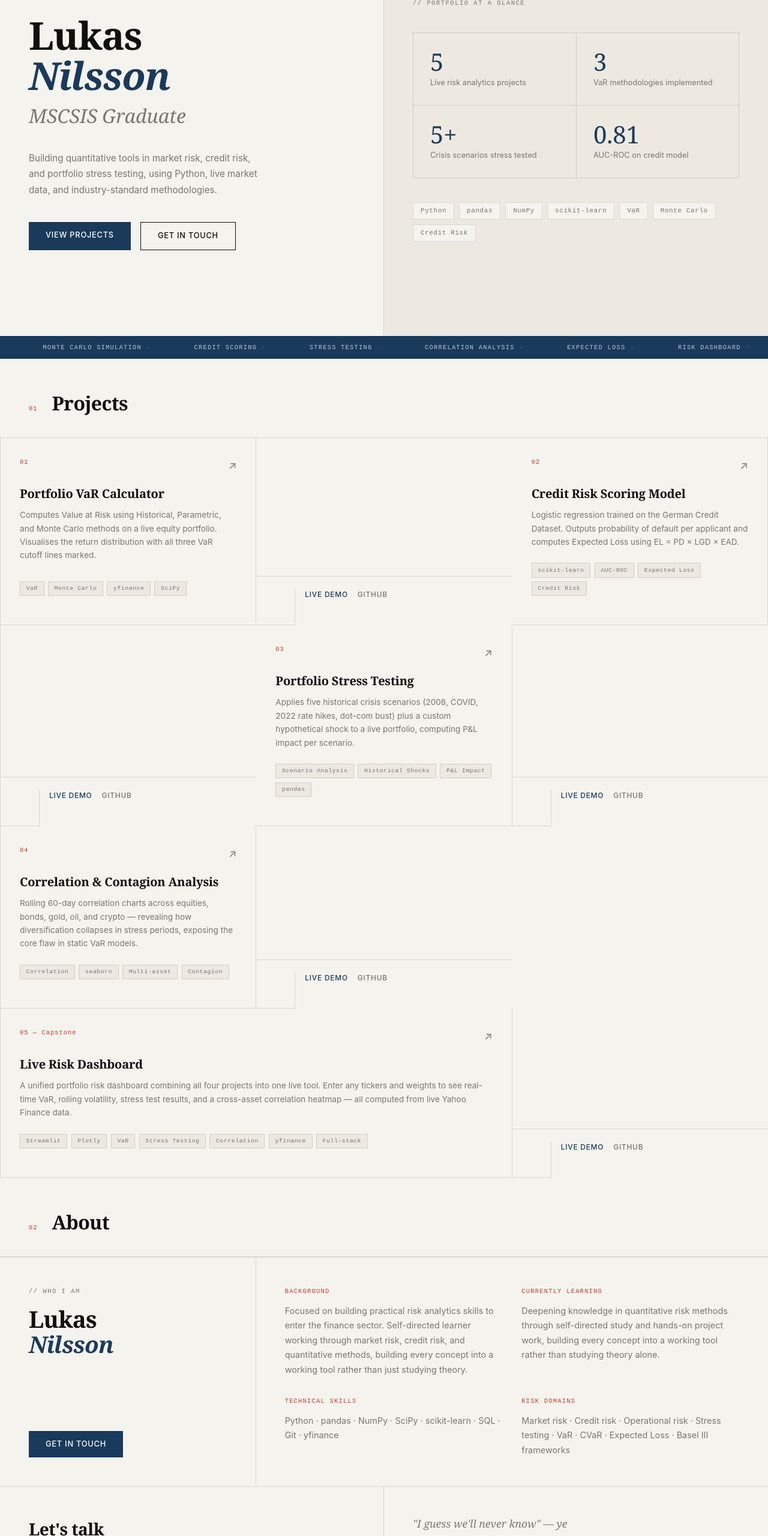
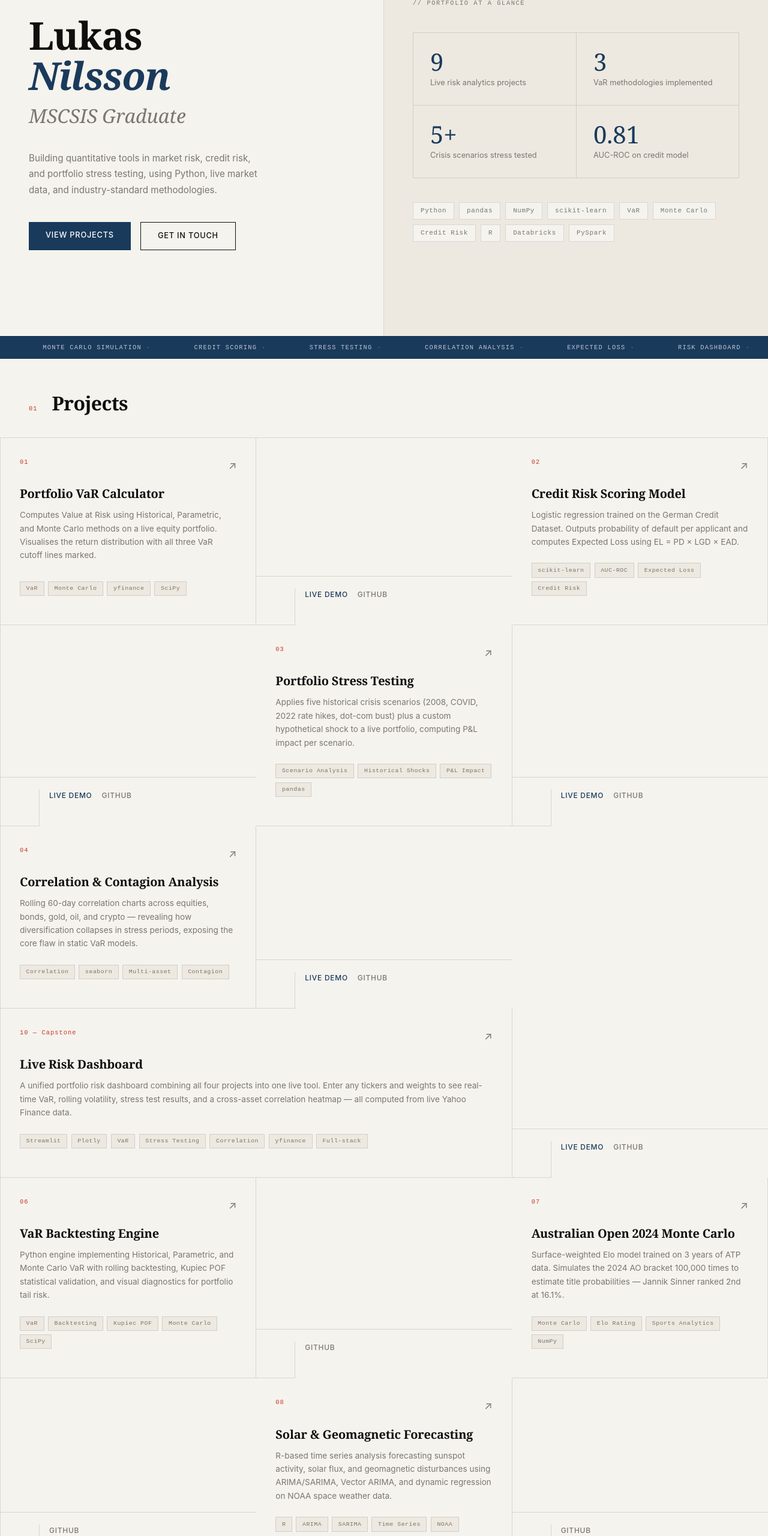
Before and after one commit to LukasUNCW/LukasUNCW.github.io, a plain HTML site: page index.html in a window 1280 px wide. Shown: the part 240-2800 px from the top of the page at 60% size. Drawn offline with Linux system fonts and the light colour scheme.

Commit message:
Add 4 new project cards: VaR Backtesting Engine, AO Monte Carlo, Solar Forecasting, Wilmington Pipeline

```diff
--- a/index.html
+++ b/index.html
@@ -141,7 +141,7 @@
   <div class="hero-right">
     <p class="hero-stat-label">// Portfolio at a glance</p>
     <div class="stats-grid">
-      <div class="stat-item"><div class="stat-num">5</div><div class="stat-desc">Live risk analytics projects</div></div>
+      <div class="stat-item"><div class="stat-num">9</div><div class="stat-desc">Live risk analytics projects</div></div>
       <div class="stat-item"><div class="stat-num">3</div><div class="stat-desc">VaR methodologies implemented</div></div>
       <div class="stat-item"><div class="stat-num">5+</div><div class="stat-desc">Crisis scenarios stress tested</div></div>
       <div class="stat-item"><div class="stat-num">0.81</div><div class="stat-desc">AUC-ROC on credit model</div></div>
@@ -154,6 +154,9 @@
       <span class="skill-tag">VaR</span>
       <span class="skill-tag">Monte Carlo</span>
       <span class="skill-tag">Credit Risk</span>
+      <span class="skill-tag">R</span>
+      <span class="skill-tag">Databricks</span>
+      <span class="skill-tag">PySpark</span>
     </div>
   </div>
 </section>
@@ -229,13 +232,53 @@
     </a>
 
     <a class="project-card span2 reveal" href="https://lukas-nilsson-dashboard.streamlit.app" target="_blank" style="transition-delay:0.12s; grid-column: span 2;">
-      <div class="card-top"><span class="card-index">05 — Capstone</span><span class="card-arrow">↗</span></div>
+      <div class="card-top"><span class="card-index">10 — Capstone</span><span class="card-arrow">↗</span></div>
       <h3 class="card-title">Live Risk Dashboard</h3>
       <p class="card-desc">A unified portfolio risk dashboard combining all four projects into one live tool. Enter any tickers and weights to see real-time VaR, rolling volatility, stress test results, and a cross-asset correlation heatmap — all computed from live Yahoo Finance data.</p>
       <div class="card-tags"><span class="card-tag">Streamlit</span><span class="card-tag">Plotly</span><span class="card-tag">VaR</span><span class="card-tag">Stress Testing</span><span class="card-tag">Correlation</span><span class="card-tag">yfinance</span><span class="card-tag">Full-stack</span></div>
       <div class="card-links">
         <a class="card-link" href="https://lukas-nilsson-dashboard.streamlit.app" target="_blank" onclick="event.stopPropagation()">Live demo</a>
         <a class="card-link-gh" href="https://github.com/lukas-nilsson/risk-dashboard" target="_blank" onclick="event.stopPropagation()">GitHub</a>
+      </div>
+    </a>
+
+    <a class="project-card reveal" href="https://github.com/LukasUNCW/VaR-Risk-Modeling-Backtesting-Engine" target="_blank" style="transition-delay:0.1s">
+      <div class="card-top"><span class="card-index">06</span><span class="card-arrow">&#8599;</span></div>
+      <h3 class="card-title">VaR Backtesting Engine</h3>
+      <p class="card-desc">Python engine implementing Historical, Parametric, and Monte Carlo VaR with rolling backtesting, Kupiec POF statistical validation, and visual diagnostics for portfolio tail risk.</p>
+      <div class="card-tags"><span class="card-tag">VaR</span><span class="card-tag">Backtesting</span><span class="card-tag">Kupiec POF</span><span class="card-tag">Monte Carlo</span><span class="card-tag">SciPy</span></div>
+      <div class="card-links">
+        <a class="card-link-gh" href="https://github.com/LukasUNCW/VaR-Risk-Modeling-Backtesting-Engine" target="_blank" onclick="event.stopPropagation()">GitHub</a>
+      </div>
+    </a>
+
+    <a class="project-card reveal" href="https://github.com/LukasUNCW/Australian-Open-2024-Monte-Carlo-Simulation" target="_blank" style="transition-delay:0.05s">
+      <div class="card-top"><span class="card-index">07</span><span class="card-arrow">&#8599;</span></div>
+      <h3 class="card-title">Australian Open 2024 Monte Carlo</h3>
+      <p class="card-desc">Surface-weighted Elo model trained on 3 years of ATP data. Simulates the 2024 AO bracket 100,000 times to estimate title probabilities &mdash; Jannik Sinner ranked 2nd at 16.1%.</p>
+      <div class="card-tags"><span class="card-tag">Monte Carlo</span><span class="card-tag">Elo Rating</span><span class="card-tag">Sports Analytics</span><span class="card-tag">NumPy</span></div>
+      <div class="card-links">
+        <a class="card-link-gh" href="https://github.com/LukasUNCW/Australian-Open-2024-Monte-Carlo-Simulation" target="_blank" onclick="event.stopPropagation()">GitHub</a>
+      </div>
+    </a>
+
+    <a class="project-card reveal" href="https://github.com/LukasUNCW/Solar-Activity-and-Geomagnetic-Forecasting" target="_blank" style="transition-delay:0.1s">
+      <div class="card-top"><span class="card-index">08</span><span class="card-arrow">&#8599;</span></div>
+      <h3 class="card-title">Solar &amp; Geomagnetic Forecasting</h3>
+      <p class="card-desc">R-based time series analysis forecasting sunspot activity, solar flux, and geomagnetic disturbances using ARIMA/SARIMA, Vector ARIMA, and dynamic regression on NOAA space weather data.</p>
+      <div class="card-tags"><span class="card-tag">R</span><span class="card-tag">ARIMA</span><span class="card-tag">SARIMA</span><span class="card-tag">Time Series</span><span class="card-tag">NOAA</span></div>
+      <div class="card-links">
+        <a class="card-link-gh" href="https://github.com/LukasUNCW/Solar-Activity-and-Geomagnetic-Forecasting" target="_blank" onclick="event.stopPropagation()">GitHub</a>
+      </div>
+    </a>
+
+    <a class="project-card reveal" href="https://github.com/LukasUNCW/Wilmington-Rental-Pipeline" target="_blank" style="transition-delay:0.05s">
+      <div class="card-top"><span class="card-index">09</span><span class="card-arrow">&#8599;</span></div>
+      <h3 class="card-title">Wilmington Rental Pipeline</h3>
+      <p class="card-desc">Databricks medallion ETL pipeline ingesting live rental listings via RentCast API, transforming through Bronze/Silver/Gold layers, and using the Claude AI API to score each listing against preferences.</p>
+      <div class="card-tags"><span class="card-tag">Databricks</span><span class="card-tag">PySpark</span><span class="card-tag">Delta Lake</span><span class="card-tag">Claude API</span><span class="card-tag">ETL</span></div>
+      <div class="card-links">
+        <a class="card-link-gh" href="https://github.com/LukasUNCW/Wilmington-Rental-Pipeline" target="_blank" onclick="event.stopPropagation()">GitHub</a>
       </div>
     </a>
 
```
